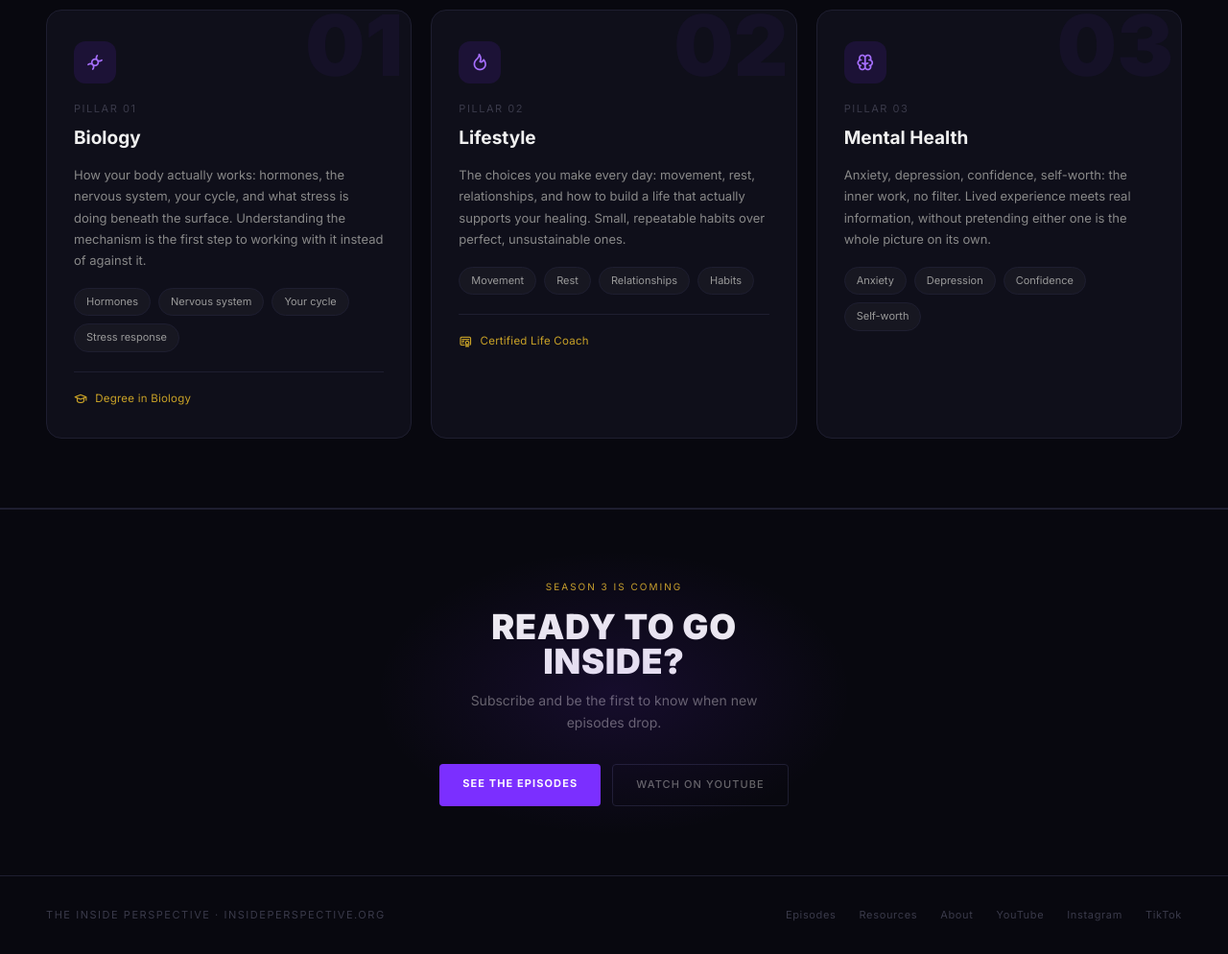
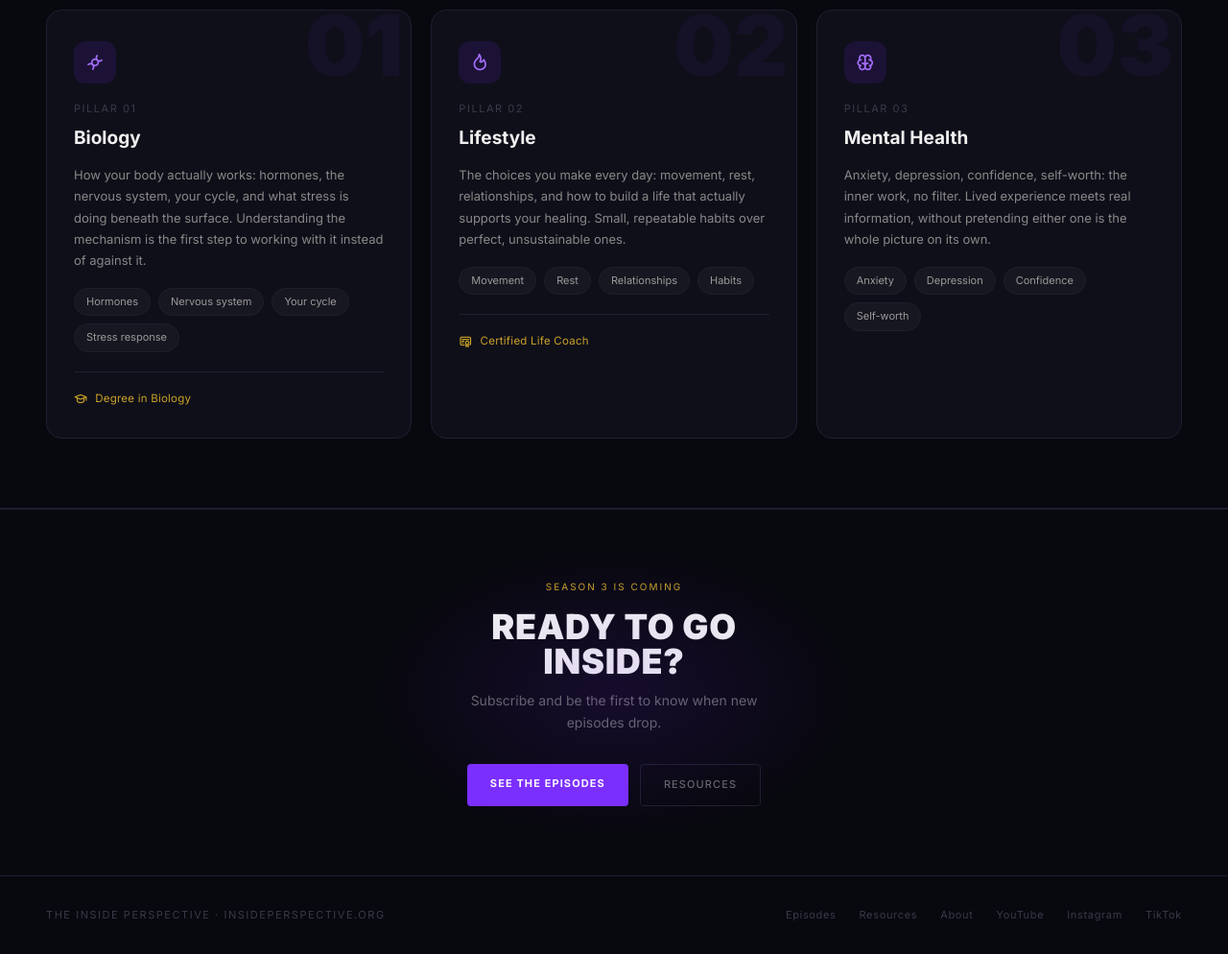
Before and after one commit to semira-byte/tip-website, a plain HTML site: page about.html in a window 1280 px wide. Shown: the part 1825-2819 px from the top of the page at 96% size. Drawn offline with Linux system fonts and the light colour scheme.

Commit message:
Swap About page's YouTube CTA for Resources, move it to Episodes
The About page's closing CTA now offers "See the episodes" and
"Resources" instead of a YouTube link. Added a "Watch on YouTube"
button to the Episodes page hero instead, since that's a more
natural place for it.

```diff
--- a/about.html
+++ b/about.html
@@ -153,7 +153,7 @@
     <p class="subscribe-sub">Subscribe and be the first to know when new episodes drop.</p>
     <div style="display:flex;gap:12px;justify-content:center;flex-wrap:wrap;">
       <a class="btn-primary" href="episodes.html">See the episodes</a>
-      <a class="btn-ghost" href="https://www.youtube.com/@theinsideperspective" target="_blank" rel="noopener">Watch on YouTube</a>
+      <a class="btn-ghost" href="resources.html">Resources</a>
     </div>
   </section>
 </main>
```
Also changed, not shown: episodes.html (+1 -0 lines).
